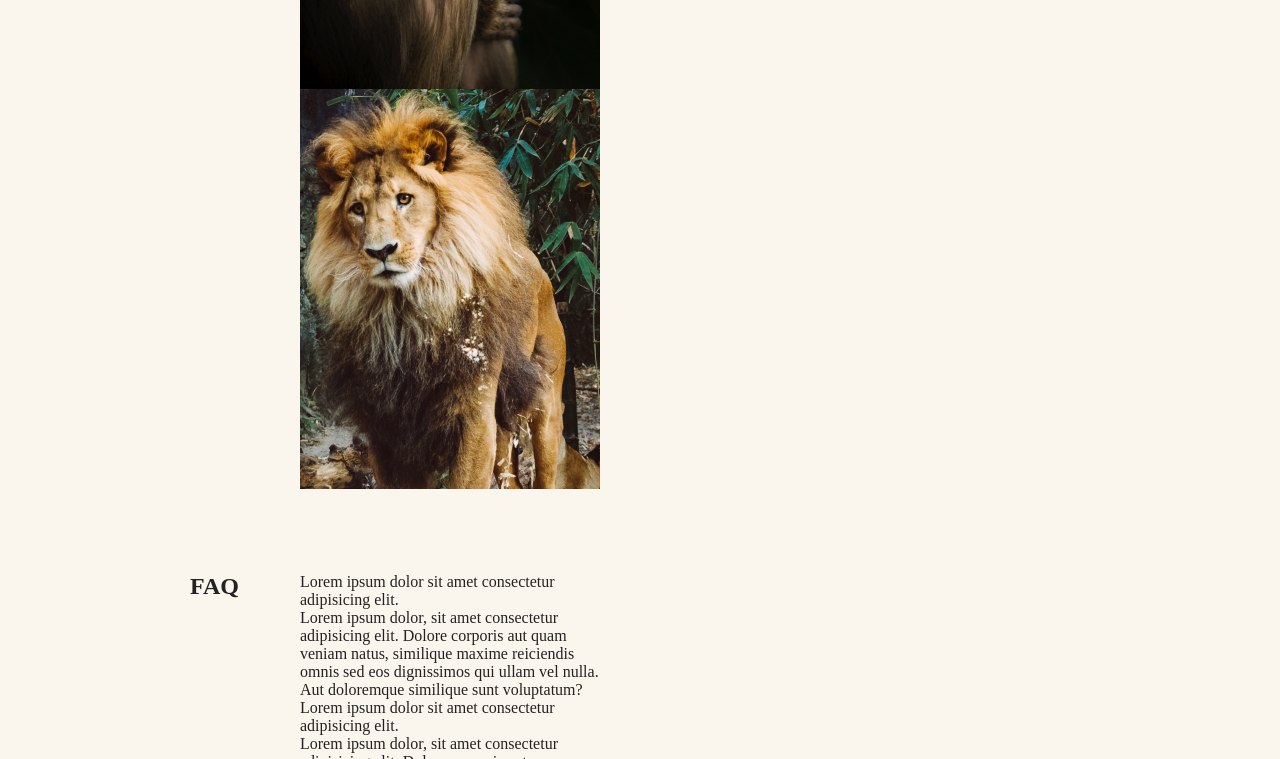
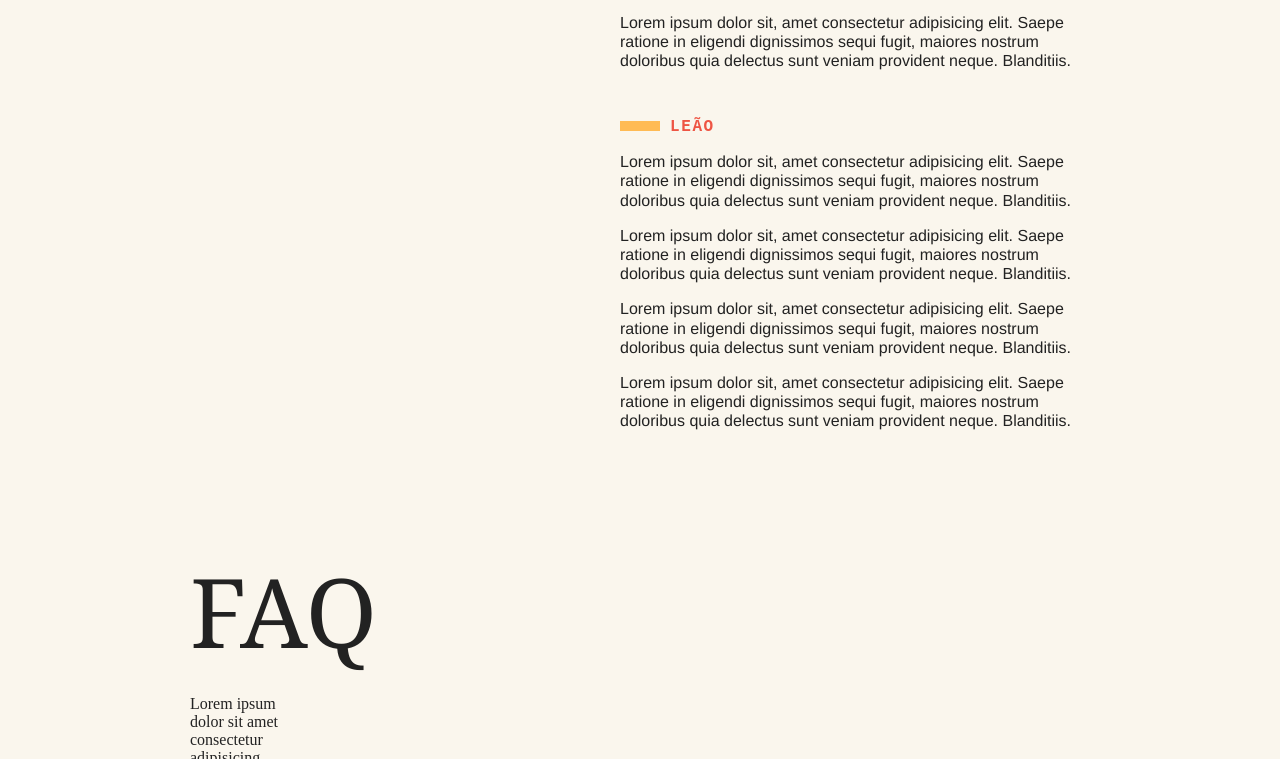
Before and after one commit to frk-andrade/animais-fantasticos, a plain HTML site: page index.html in a window 1280 px wide. Shown: the part 2041-2800 px from the top of the page. Drawn offline with Linux system fonts and the light colour scheme.

Commit message:
Fazendo mais estilizações e incluindo classes no html

```diff
--- a/css/style.css
+++ b/css/style.css
@@ -40,11 +40,11 @@ body {
   margin-right: 10px;
   color: #222;
   text-decoration: none;
-    font-family: 'IBM Plex Mono', monospace;
+  font-family: "IBM Plex Mono", monospace;
   font-weight: bold;
   text-transform: uppercase;
   font-size: 0.875rem;
-    letter-spacing: .1rem;
+  letter-spacing: 0.1rem;
 }
 
 .grid-section {
@@ -59,5 +59,62 @@ body {
 }
 
 .titulo {
-    font-family: 'Playfair Display SC', Georgia, serif;
+  font-family: "Playfair Display SC", Georgia, serif;
+  font-size: 6rem;
+  line-height: 1;
+  font-weight: 400;
+  margin-bottom: 1rem;
+  grid-column: 1 / 4;
 }
+
+.animais h2 {
+  font-family: "IBM Plex Mono", monospace;
+  font-size: 1rem;
+  text-transform: uppercase;
+  letter-spacing: 0.1em;
+  margin-bottom: 1rem;
+  color: #e54;
+}
+
+.animais h2::before {
+  content: "";
+  display: inline-block;
+  width: 40px;
+  height: 10px;
+  margin-right: 10px;
+  background: #fb5;
+}
+
+.animais p {
+  font-family: Helvetica, Arial;
+  line-height: 1.2;
+  margin-bottom: 1rem;
+}
+
+.animais-lista {
+  height: 370px;
+  overflow-y: scroll;
+  grid-column: 2;
+}
+/* aqui estamos estilizando a barra de rolagem do navegador, para que ela fique mais larga e fácil de clicar */
+.animais-lista::-webkit-scrollbar {
+  width: 18px;
+}
+/* aqui estamos estilizando o fundo da barra de rolagem, para que ela fique mais clara e fácil de ver */
+.animais-lista::-webkit-scrollbar-thumb {
+  background: #fb5;
+  border-left: 4px solid #faf6ed;
+  border-right: 4px solid #faf6ed;
+}
+
+.animais-lista::-webkit-scrollbar-track {
+  background: #faf6ed;
+}
+
+.animais-descricao {
+  grid-column: 3;
+}
+
+.animais-descricao section {
+  margin-bottom: 3rem;
+}
--- a/index.html
+++ b/index.html
@@ -17,7 +17,7 @@
     </nav>
     <section class="grid-section animais" id="animais">
         <h1 class="titulo">Animais Fantásticos</h1>
-        <ul>
+        <ul class="animais-lista">
             <li><img src="img/imagem1.jpg" alt=""></li>
             <li><img src="img/imagem2.jpg" alt=""></li>
             <li><img src="img/imagem3.jpg" alt=""></li>
@@ -77,7 +77,7 @@
     </section>
 
     <section class="grid-section faq" id="faq">
-        <h1>FAQ</h1>
+        <h1 class="titulo">FAQ</h1>
         <dl>
             <dt>Lorem ipsum dolor sit amet consectetur adipisicing elit.</dt>
             <dd>Lorem ipsum dolor, sit amet consectetur adipisicing elit. Dolore corporis aut quam veniam natus, similique maxime reiciendis omnis sed eos dignissimos qui ullam vel nulla. Aut doloremque similique sunt voluptatum?</dd>
@@ -92,7 +92,7 @@
         </dl>
     </section>
     <section class="grid-section contato" id="contato">
-        <h1>Contato</h1>
+        <h1 class="titulo">Contato</h1>
         <div class="mapa">
             <img src="img/mapa.png">
         </div>
```
Lines whose indentation alone changed are shown as unchanged.
